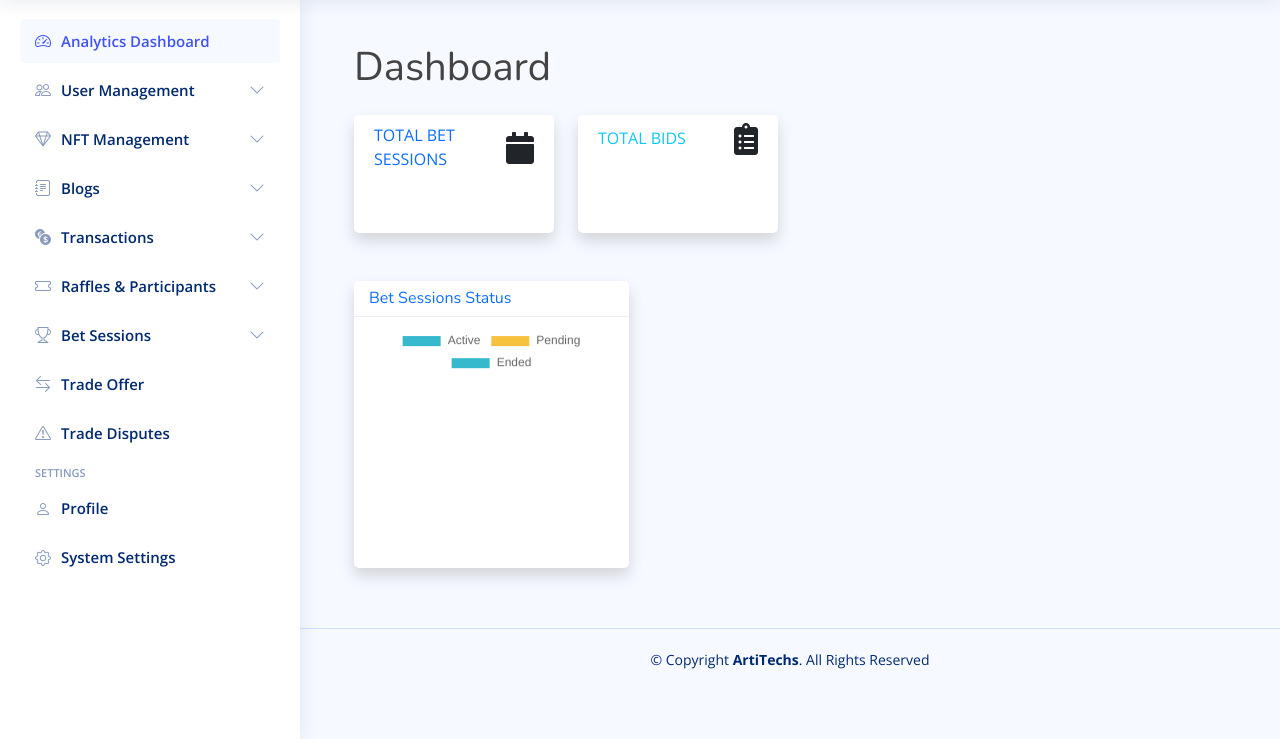
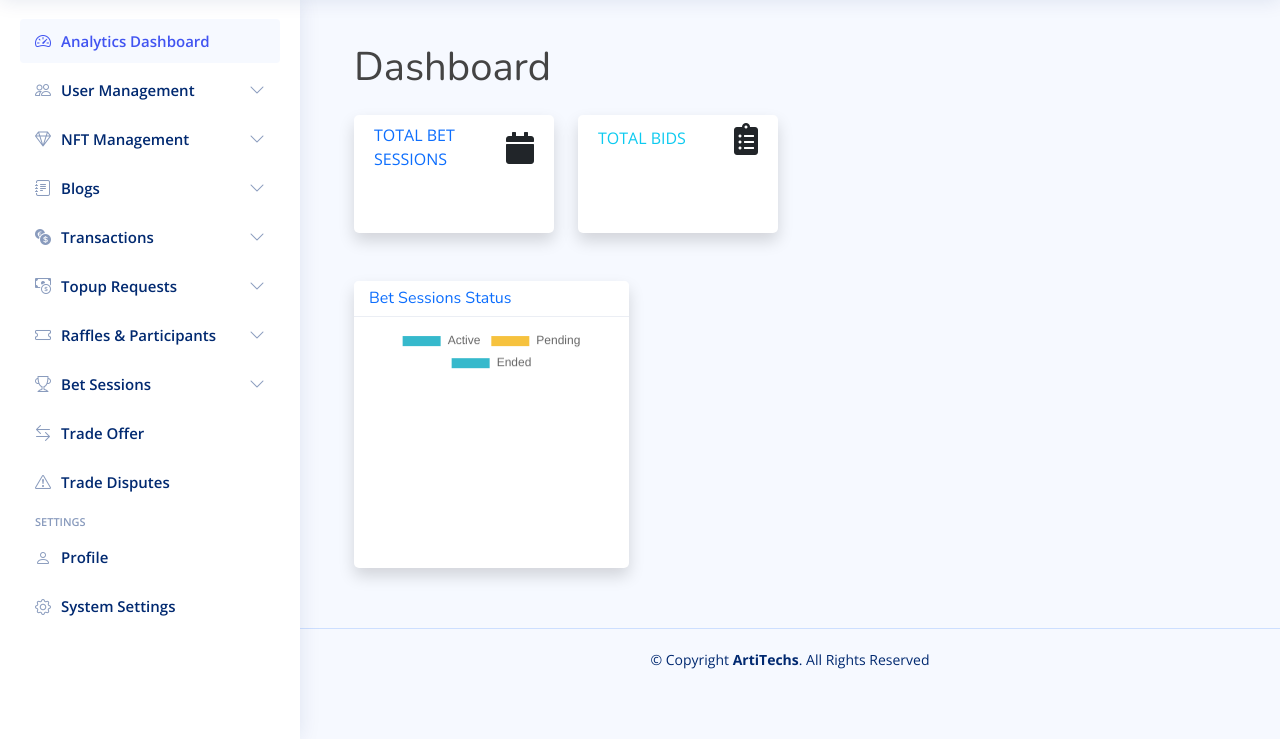
Before and after one commit to Sou9-NFT/NFT-Marketplace-Web, a Symfony app: template templates/admin/dashboard.html.twig in a window 1280 px wide. Shown: the part 61-800 px from the top of the page. Run offline with Twig, Linux system fonts and the light colour scheme; the template is opened without the code that fills it, so the values that code supplies are empty; some libraries are stand-ins or nearby versions.

Commit message:
Add Topup Requests section to sidebar navigation

```diff
--- a/templates/base_back.html.twig
+++ b/templates/base_back.html.twig
@@ -165,6 +165,25 @@
                     </li>
                 </ul>
             </li>
+
+            <li class="nav-item">
+                <a class="nav-link collapsed" data-bs-target="#topup-nav" data-bs-toggle="collapse" href="#">
+                    <i class="bi bi-cash-coin"></i><span>Topup Requests</span><i class="bi bi-chevron-down ms-auto"></i>
+                </a>
+                <ul id="topup-nav" class="nav-content collapse" data-bs-parent="#sidebar-nav">
+                    <li>
+                        <a href="#">
+                            <i class="bi bi-circle"></i><span>All Requests</span>
+                        </a>
+                    </li>
+                    <li>
+                        <a href="#">
+                            <i class="bi bi-circle"></i><span>Create Request</span>
+                        </a>
+                    </li>
+                </ul>
+            </li>
+
             <li class="nav-item">
                 <a class="nav-link collapsed" data-bs-target="#raffles-nav" data-bs-toggle="collapse" href="#">
                     <i class="bi bi-ticket"></i><span>Raffles & Participants</span><i class="bi bi-chevron-down ms-auto"></i>
```
